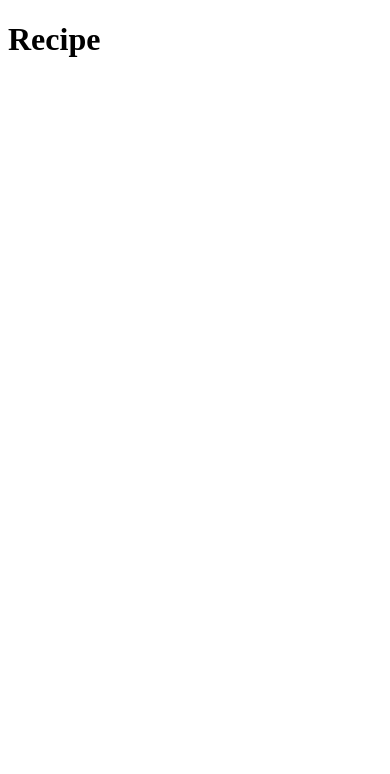
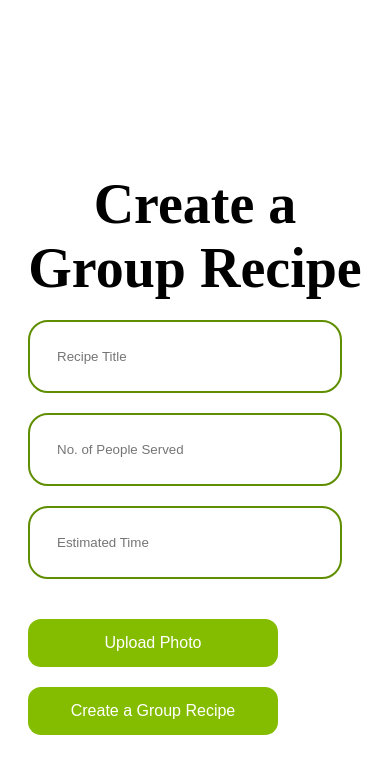
Before and after one commit to Isma1Huz/frontend-final-phase, a React (Create React App) app: page / in a window 390 px wide. Shown: the top 774 px of the page. Built offline with nearby package versions, Linux system fonts and the light colour scheme.

Commit message:
added media queries to the grouppage

```diff
--- a/src/App.js
+++ b/src/App.js
@@ -1,11 +1,12 @@
 import './App.css';
-import RecipePage from './Pages/RecipePage/RecipePage';
+// import RecipePage from './Pages/RecipePage/RecipePage';
+import GroupPage from './Pages/GroupPage/GroupPage'
 
 
 function App() {
   return (
     <div className="App">
-      <RecipePage/>
+      <GroupPage/>
 
     </div>
   );
--- a/src/Pages/GroupPage/group.css
+++ b/src/Pages/GroupPage/group.css
@@ -70,3 +70,18 @@
   button:disabled:hover {
     background-color: #ccc;
   }
+  @media screen and (max-width: 900px) {
+    .containerg {
+      width: 90%;
+      max-width: 600px;
+      height: auto;
+      bottom: 0;
+    }
+
+    .group-button,
+    .group-button1 {
+      left: 0;
+      top: 0;
+      margin-top: 20px;
+    }
+  }
```
